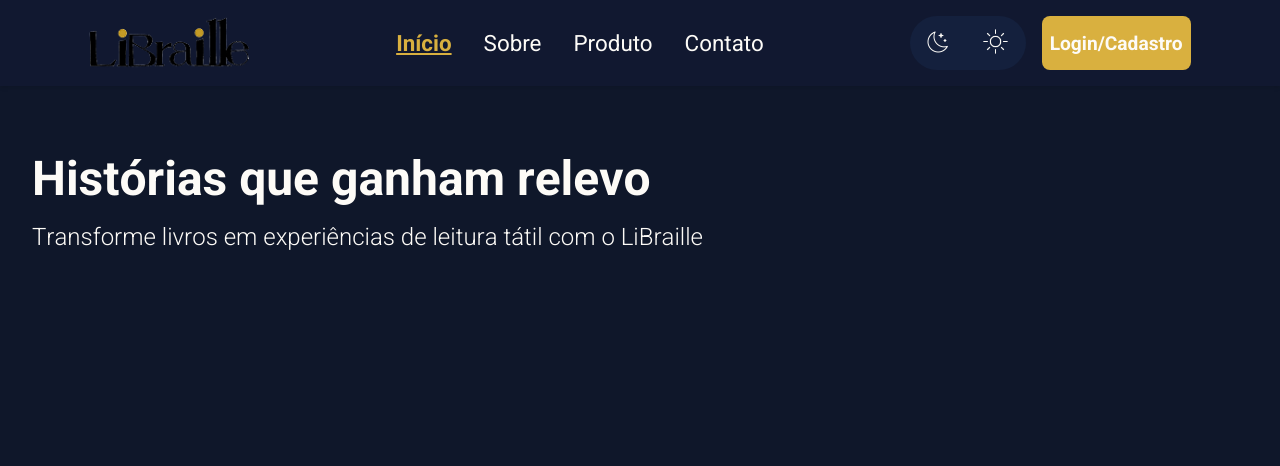
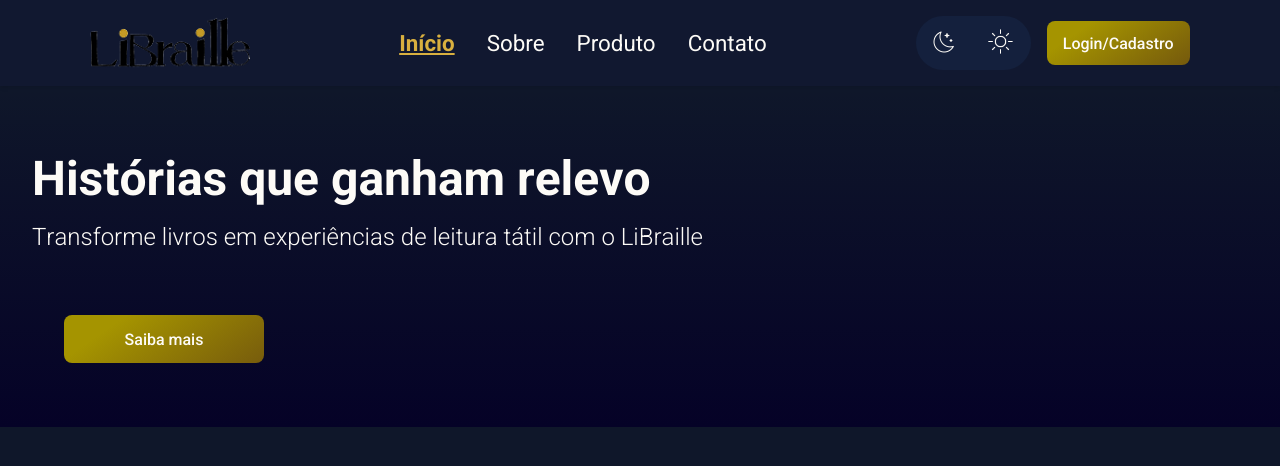
Before and after one commit to LiBraille/libraille-frontend, a React (Vite) app: page / in a window 1280 px wide. Shown: the top 466 px of the page. Built offline with nearby package versions, Linux system fonts and the light colour scheme.

Commit message:
feat: implementar componente Hero com animação de texto e botão, reorganizar estilos e estrutura de pastas

```diff
--- a/src/components/Hero/Hero.jsx
+++ b/src/components/Hero/Hero.jsx
@@ -1,13 +1,46 @@
+import Button from "../button/Button"
+import ScrambledText from '../../components/ScrambleText/ScrambledText';
+import './hero.css';
+
 function Hero(){
     return(
         <>
-            {/* <section id="hero">
-                <h1>Histórias que ganham relevo</h1>
-                <p>Transforme livros em experiências de leitura tátil com o LiBraille</p>
-                <button id="hero-button" aria-label="Botão para conhecer o produto LiBraille">
-                    <a href="">Conheça o LiBraille</a>
-                </button>
-            </section> */}
+           <section className="flex min-h-screen items-center justify-center p-24 hero-section">
+                <div className='hero-texts'>
+                <ScrambledText
+                    className="scrambled-text-demo hero-title"
+                    effect="scramble"
+                    radius={100}
+                    strength={1}
+                    trail={0.6}
+                    duration={1.2}
+                    speed={0.5}
+                    scrambleChars=".:"
+                    clickBurst
+                    intro
+                >
+                    Histórias que ganham relevo
+
+                </ScrambledText>
+                <ScrambledText
+                    className="scrambled-text-demo hero-paragraph"
+                    effect="scramble"
+                    radius={100}
+                    strength={1}
+                    trail={0.6}
+                    duration={1.2}
+                    speed={0.5}
+                    scrambleChars=".:"
+                    clickBurst
+                    intro
+                >
+                    Transforme livros em experiências de leitura tátil com o LiBraille
+                </ScrambledText>
+                </div>
+                <Button id="hero-button" aria-label="Botão para conhecer sobre o produto e equipe LiBraille">
+                    <a href="">Saiba mais</a>
+                </Button>
+            </section>
 
         </>
     )
--- a/src/components/Hero/hero.css
+++ b/src/components/Hero/hero.css
@@ -0,0 +1,75 @@
+.hero-section {
+    display: flex;
+    flex-direction: column;
+    align-items: flex-start;
+    background: #0b0738;
+    background: linear-gradient(0deg, rgb(5, 2, 39) 0%, rgba(253, 187, 45, 0) 100%);
+}
+
+.hero-title {
+    font-size: clamp(24px, 6vw, 48px);
+    font-weight: bold;
+}
+
+.hero-texts {
+    display: flex;
+    flex-direction: column;
+    max-width: max-content;
+    margin: 4rem 2rem;
+}
+
+.hero-paragraph {
+    font-size: clamp(16px, 3vw, 24px);
+    margin-top: 1rem;
+    font-weight: 300;
+}
+
+.hero-button a {
+    text-decoration: none;
+    color: #FDFBF7;
+
+}
+
+.hero-button {
+  --clr-font-main: hsla(0 0% 20% / 100);
+  --btn-bg-1: rgb(116, 88, 13);
+  --btn-bg-2: rgb(165, 148, 0);
+  --btn-bg-color: hsla(360 100% 100% / 1);
+  --radii: 0.5em;
+    color: #FDFBF7;
+    margin: 0 4rem 4rem;
+    width: 200px;
+  cursor: pointer;
+  padding: 0.9em 1.4em;
+  min-width: 120px;
+  min-height: 44px;
+  font-size: var(--size, 1rem);
+  font-weight: 500;
+  transition: 0.8s;
+  background-size: 280% auto;
+  background-image: linear-gradient(
+    325deg,
+    var(--btn-bg-2) 0%,
+    var(--btn-bg-1) 55%,
+    var(--btn-bg-2) 90%
+  );
+  border: none;
+  border-radius: var(--radii);
+}
+
+.hero-button:hover {
+  background-position: right top;
+}
+
+.hero-button:is(:focus, :focus-visible, :active) {
+  outline: none;
+  box-shadow:
+    0 0 0 3px var(--btn-bg-color),
+    0 0 0 6px var(--btn-bg-2);
+}
+
+@media (prefers-reduced-motion: reduce) {
+  .hero-button {
+    transition: linear;
+  }
+}
--- a/src/components/ScrambleText/ScrambledText.css
+++ b/src/components/ScrambleText/ScrambledText.css
@@ -1,11 +1,3 @@
-.hero-texts {
-  display: flex;
-  flex-direction: column;
-  margin: 4rem 2rem;
-  align-items: flex-start;
-}
-
-
 .scrambled-text {
   max-width: 800px;
   font-family: 'Roboto', sans-serif;
@@ -13,16 +5,7 @@
 
 }
 
-.hero-title {
-  font-size: clamp(24px, 6vw, 48px);
-  font-weight: bold;
-}
 
-.hero-paragraph {
-  font-size: clamp(16px, 3vw, 24px);
-  margin-top: 1rem;
-  font-weight: 300;
-}
 
 .scrambled-text-sr {
   position: absolute;
--- /dev/null
+++ b/src/components/button/Button.jsx
@@ -0,0 +1,11 @@
+import './button.css';
+
+function Button({ children }){
+    return(
+        <button className="hero-button"  >
+            {children}
+        </button>
+    )
+}
+
+export default Button
--- a/src/components/navbar/navbar.css
+++ b/src/components/navbar/navbar.css
@@ -45,6 +45,7 @@ header #navbar{
 
 .nav-buttons{
     display: flex;
+    align-items: center;
     gap: 1rem;
 }
 
@@ -65,7 +66,7 @@ header #navbar{
     padding: 0.5rem;
 
     &:hover{
-        background-color: #1d2b4b;
+        background-color: #213155;
         border-radius: 50%;
     }
 }
@@ -83,7 +84,7 @@ header #navbar{
     padding: 0.5rem;
 
     &:hover{
-        background-color: var(--hover-color);
+        background-color: #213155;
         border-radius: 50%;
     }
 }
@@ -93,21 +94,50 @@ header #navbar{
     height: 1.8rem;
 }
 
-#login-register{
-    background-color: var(--accent-color);
-    border: none;
-    border-radius: 0.5rem;
-    padding: 0.5rem;
-    cursor: pointer;
-    font-size: 1.2rem;
-    font-weight: bold;
-
-    &:hover{
-        background-color: #b38f2e;
-    }
-}
-
 #login-register a{
     text-decoration: none;
     color: var(--secondary-color);
 }
+
+#login-register {
+  --clr-font-main: hsla(0 0% 20% / 100);
+  --btn-bg-1: rgb(116, 88, 13);
+  --btn-bg-2: rgb(165, 148, 0);
+  --btn-bg-color: hsla(360 100% 100% / 1);
+  --radii: 0.5em;
+    color: #FDFBF7;
+    padding: 0.5rem 1rem;
+    font-size: 1.2rem;
+  cursor: pointer;
+  min-width: 120px;
+  min-height: 44px;
+  font-size: var(--size, 1rem);
+  font-weight: 500;
+  transition: 0.8s;
+  background-size: 280% auto;
+  background-image: linear-gradient(
+    325deg,
+    var(--btn-bg-2) 0%,
+    var(--btn-bg-1) 55%,
+    var(--btn-bg-2) 90%
+  );
+  border: none;
+  border-radius: var(--radii);
+}
+
+#login-register:hover {
+  background-position: right top;
+}
+
+#login-register:is(:focus, :focus-visible, :active) {
+  outline: none;
+  box-shadow:
+    0 0 0 3px var(--btn-bg-color),
+    0 0 0 6px var(--btn-bg-2);
+}
+
+@media (prefers-reduced-motion: reduce) {
+  #login-register {
+    transition: linear;
+  }
+}
--- a/src/index.css
+++ b/src/index.css
@@ -5,6 +5,13 @@
   font-family: 'Roboto', sans-serif;
 }
 
+:root{
+    --primary-color: #0F172A;
+    --secondary-color: #FDFBF7;
+    --accent-color: #D9B03F;
+    --hover-color: #334155;
+}
+
 body{
   color: #FDFBF7;
   background-color: #0F172A;
--- a/src/pages/Home/Home.jsx
+++ b/src/pages/Home/Home.jsx
@@ -1,45 +1,13 @@
-import ScrambledText from '../../components/ScrambleText/ScrambledText';
 import NavBar from '../../components/navbar/Navbar';
 import Hero from '../../components/Hero/Hero';
+import './home.css';
 
 export default function Home() {
     return (
         <>
             <NavBar />
-            <main className="flex min-h-screen items-center justify-center p-24">
-                <Hero />
-                <div className='hero-texts'>
-                <ScrambledText
-                    className="scrambled-text-demo hero-title"
-                    effect="scramble"
-                    radius={100}
-                    strength={1}
-                    trail={0.6}
-                    duration={1.2}
-                    speed={0.5}
-                    scrambleChars=".:"
-                    clickBurst
-                    intro
-                >
-                    Histórias que ganham relevo
+            <Hero />
 
-                </ScrambledText>
-                <ScrambledText
-                    className="scrambled-text-demo hero-paragraph"
-                    effect="scramble"
-                    radius={100}
-                    strength={1}
-                    trail={0.6}
-                    duration={1.2}
-                    speed={0.5}
-                    scrambleChars=".:"
-                    clickBurst
-                    intro
-                >
-                    Transforme livros em experiências de leitura tátil com o LiBraille
-                </ScrambledText>
-                </div>
-            </main>
         </>
     );
 }
--- a/src/pages/Home/home.css
+++ b/src/pages/Home/home.css
@@ -0,0 +1,4 @@
+body{
+    height: 100vh;
+    width: 100%;
+}
```
Also changed, not shown: src/components/buttons/Button.jsx (deleted, +0 -9 lines), src/components/button/button.css (added).
